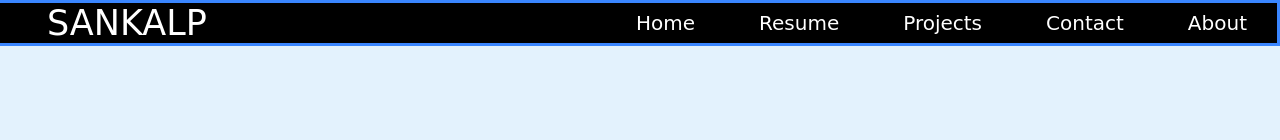
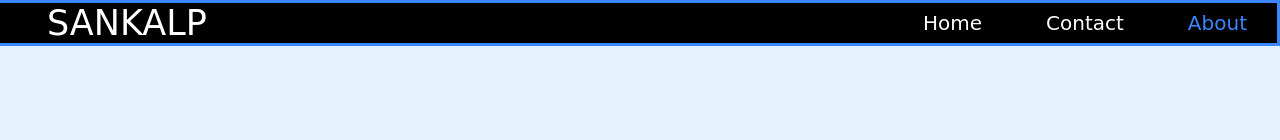
Before and after one commit to iamsankalp25/Simple-Home-Page, a plain HTML site: page About.html in a window 1280 px wide. Shown: the top 140 px of the page. Drawn offline with Linux system fonts and the light colour scheme.

Commit message:
Update About.html

```diff
--- a/About.html
+++ b/About.html
@@ -15,10 +15,8 @@
         <nav class="menu">
             <ul>
                 <li><a href="index.html">Home</a></li>
-                <li><a href="#">Resume</a></li>
-                <li><a href="Projects.html">Projects</a></li>
                 <li><a href="Contact.html">Contact</a></li>
-                <li><a href="About.html">About</a></li>
+                <li><a href="About.html" style="color: #3a86ff">About</a></li>
             </ul>
         </nav>
     </header>
```
